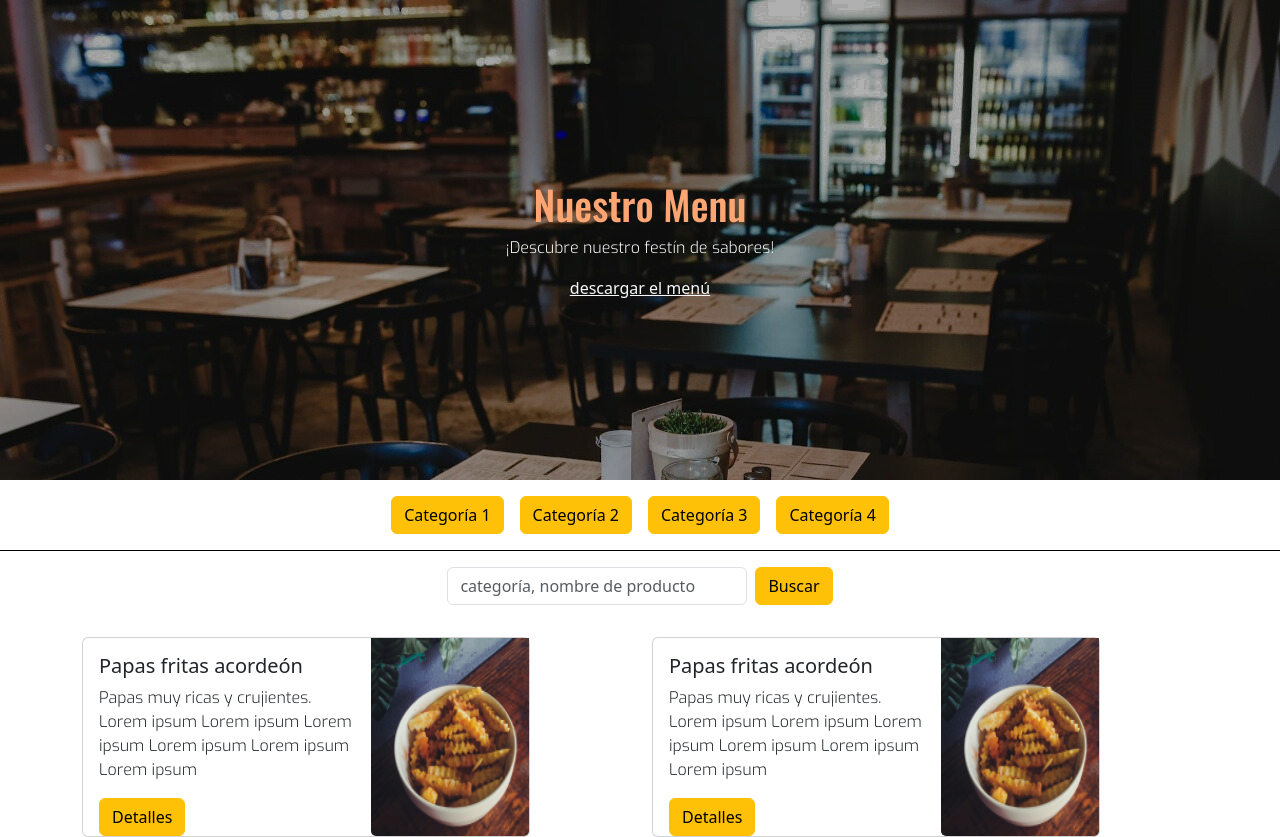
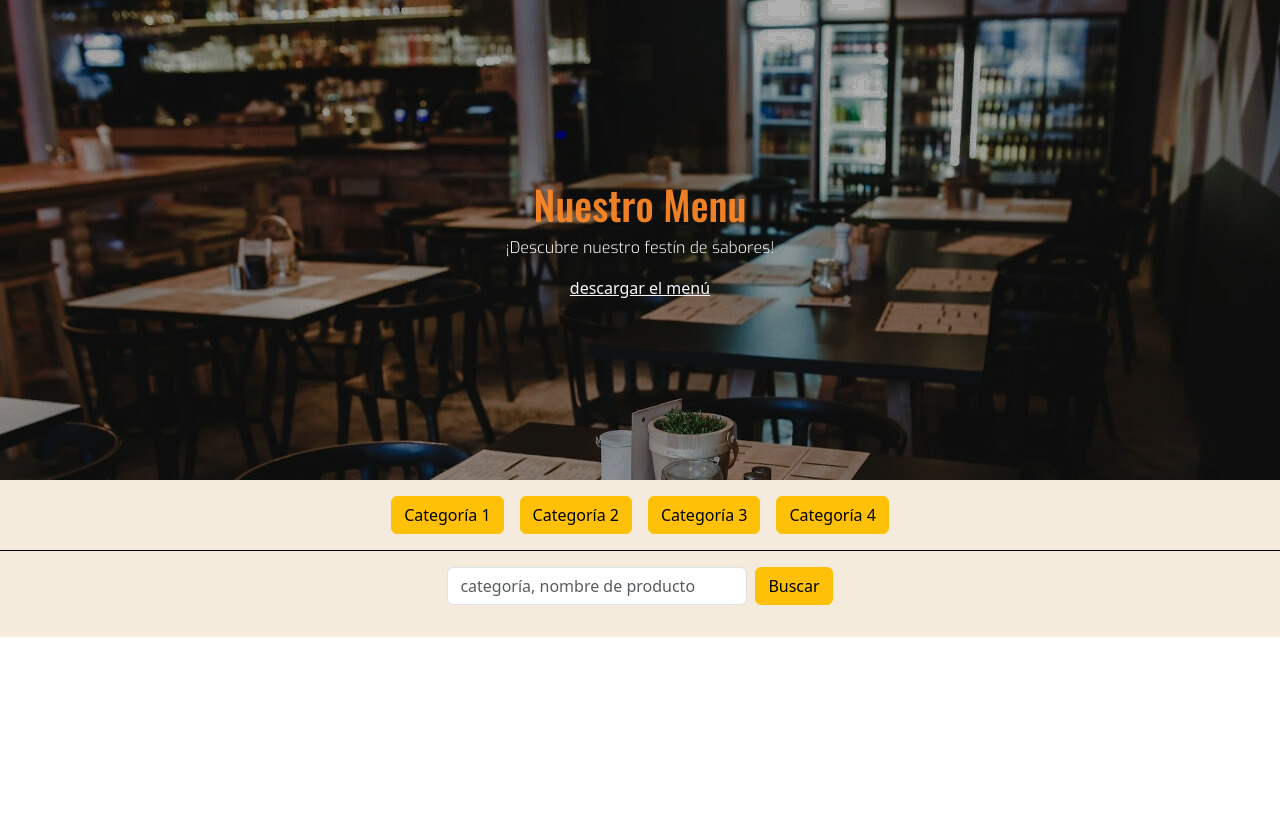
Before and after one commit to brunomry/frontendProyectoFinal_RollingCode, a React (Vite) app: page / in a window 1280 px wide. After the commit the page ends 800 px from the top, so only its background shows below. Built offline with nearby package versions, Linux system fonts and the light colour scheme.

Commit message:
se eliminó la card de prueba

```diff
--- a/src/components/pages/Menu.jsx
+++ b/src/components/pages/Menu.jsx
@@ -39,38 +39,7 @@ const Menu = () => {
       <Container>
         <Row>
           <Col>
-            <Card className="d-flex flex-row cardContainer">
-              <Card.Body className="cardBody">
-                <Card.Title>Papas fritas acordeón</Card.Title>
-                <Card.Text>
-                  Papas muy ricas y crujientes. Lorem ipsum Lorem ipsum Lorem
-                  ipsum Lorem ipsum Lorem ipsum Lorem ipsum{" "}
-                </Card.Text>
-                <Button variant="warning">Detalles</Button>
-              </Card.Body>
-              <Card.Img
-                variant="bottom"
-                src={imagenProducto}
-                className="cardIMG"
-              />
-            </Card>
-          </Col>
-          <Col>
-            <Card className="d-flex flex-row cardContainer">
-              <Card.Body className="cardBody">
-                <Card.Title>Papas fritas acordeón</Card.Title>
-                <Card.Text>
-                  Papas muy ricas y crujientes. Lorem ipsum Lorem ipsum Lorem
-                  ipsum Lorem ipsum Lorem ipsum Lorem ipsum{" "}
-                </Card.Text>
-                <Button variant="warning">Detalles</Button>
-              </Card.Body>
-              <Card.Img
-                variant="bottom"
-                src={imagenProducto}
-                className="cardIMG"
-              />
-            </Card>
+
           </Col>
         </Row>
       </Container>
--- a/src/styles/menu.css
+++ b/src/styles/menu.css
@@ -1,6 +1,9 @@
 @import url("https://fonts.googleapis.com/css2?family=Exo:ital,wght@0,300;1,300&family=Oswald:wght@500&display=swap");
 @import url("https://cdnjs.cloudflare.com/ajax/libs/font-awesome/6.4.2/css/all.min.css");
 
+#root {
+  background-color: #f5ebdc;
+}
 p {
   font-family: "Exo", sans-serif;
 }
@@ -10,7 +13,7 @@ h3 {
   font-family: "Oswald", sans-serif;
 }
 .title{
-  color: #fda674;
+  color: rgba(251, 135, 40, 0.946);
 }
 .bannerMenu{
     background-image: url(../assets/menu/bannerMenu.jpg);
@@ -25,10 +28,10 @@ h3 {
 .searchBTN{
     height: 100%;
 }
-.cardContainer{
-  max-width: 35vw;
-  max-height: 200px;
+.card {
+  background-color: #dfbb92 !important;
 }
-.cardBody{
-  max-width: 18rem;
+.cardIMG{
+  width: 150px;
+  height: 100%;
 }
```
